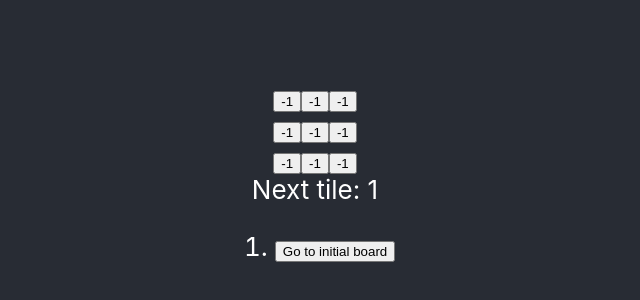
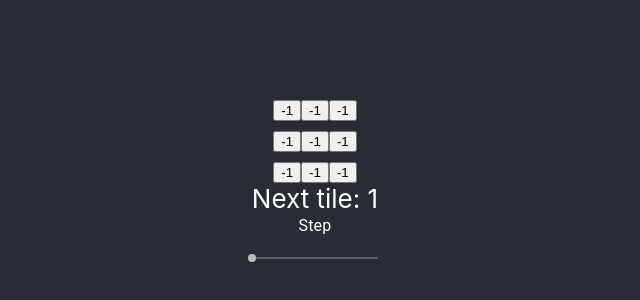
Before and after one commit to FranciscoMoretti/sliding-puzzle, a React (Create React App) app: page / in a window 1280 px wide. Shown: the part 216-516 px from the top of the page, without its empty margins (325-965 px from the left). Built offline with nearby package versions, Linux system fonts and the light colour scheme.

Commit message:
replace buttons with slider from material-ui

```diff
--- a/package.json
+++ b/package.json
@@ -3,6 +3,7 @@
   "version": "0.1.0",
   "private": true,
   "dependencies": {
+    "@material-ui/core": "^4.9.9",
     "@testing-library/jest-dom": "^4.2.4",
     "@testing-library/react": "^9.3.2",
     "@testing-library/user-event": "^7.1.2",
--- a/src/tictac.tsx
+++ b/src/tictac.tsx
@@ -1,6 +1,8 @@
 import React from 'react';
 import Board from './board'
 import Solver from "./solver"
+import Typography from '@material-ui/core/Typography';
+import Slider from '@material-ui/core/Slider';
 
 type SquareProps = {
   onClick: (() => void),
@@ -120,18 +122,6 @@ export class Game extends React.Component<IProps,IState> {
 
   render() {
     const history = this.state.history;
-    const current = history[this.state.solutionStepNumber];
-
-    const moves = history.map((_, move: number)=> {
-      const desc = move ?
-        'Go to move #' + move :
-        'Go to initial board';
-      return (
-        <li key={move}>
-          <button onClick={() => this.jumpTo(move)}>{desc}</button>
-        </li>
-      );
-    });
 
     let status;
     if (this.state.currentTile > 8) {
@@ -140,18 +130,41 @@ export class Game extends React.Component<IProps,IState> {
       status = "Next tile: " + this.state.currentTile;
     }
 
+    const marks = this.state.currentTile > 8 ? [
+      {
+        value: 0,
+        label: 'Start',
+      },
+      {
+        value: history.length-1,
+        label: 'end',
+      },] : [];
+
     return (
       <div className="game">
         <div className="game-board">
           <GridView
-            grid={current.squares}
+            grid={history[this.state.solutionStepNumber].squares}
             onClick={i => this.handleClick(i)}
           />
         </div>
         <div className="game-info">
           <div>{status}</div>
-          <ol>{moves}</ol>
         </div>
+        <Typography id="discrete-slider" gutterBottom>
+        Step
+        </Typography>
+        <Slider
+          defaultValue={0}
+          aria-labelledby="discrete-slider"
+          valueLabelDisplay="auto"
+          step={1}
+          marks={marks}
+          onChangeCommitted={(_, value:number | number[]) => {this.jumpTo(value as number)}}
+          min={0}
+          max={history.length-1}
+          disabled={this.state.currentTile < 9}
+        />
       </div>
     );
   }
```
